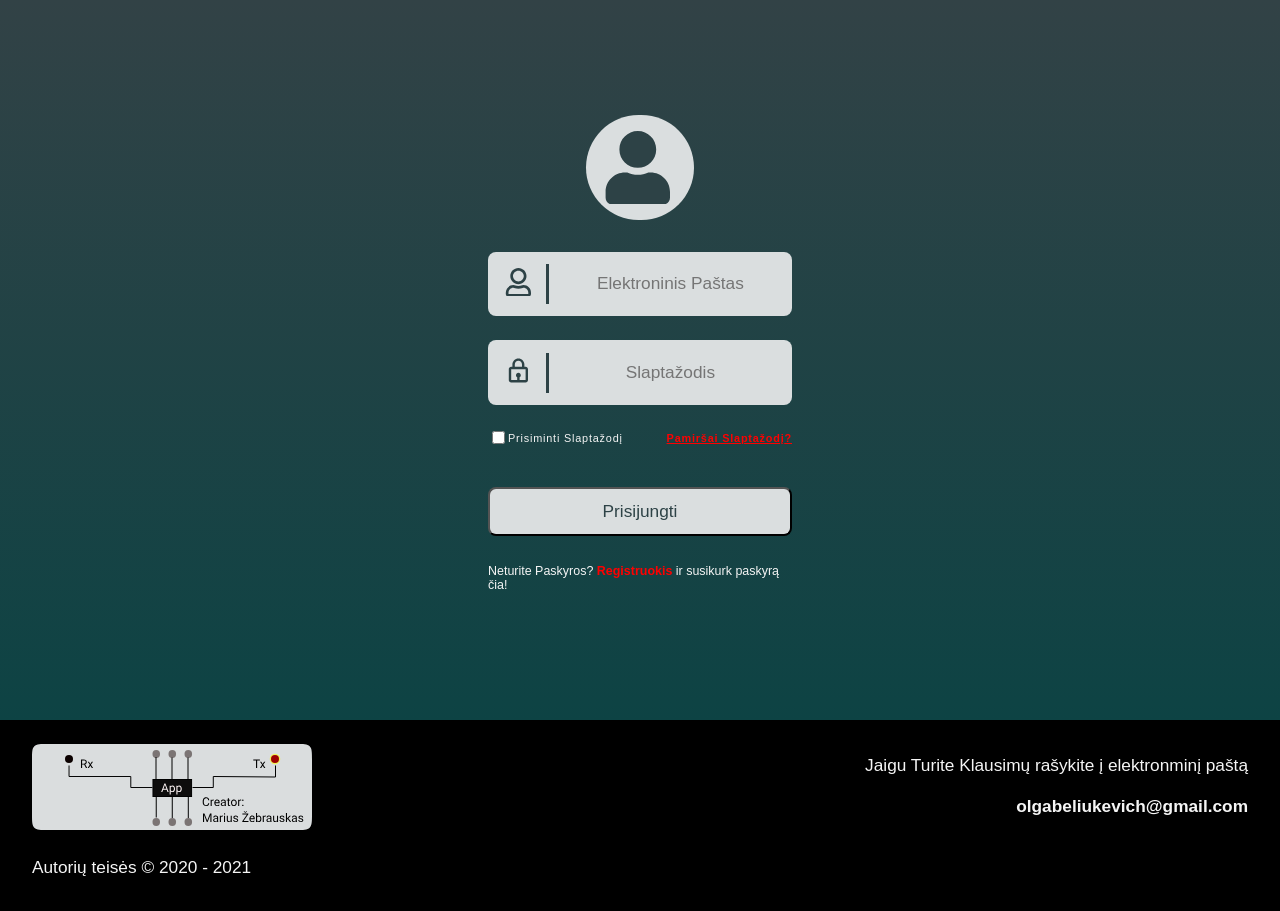
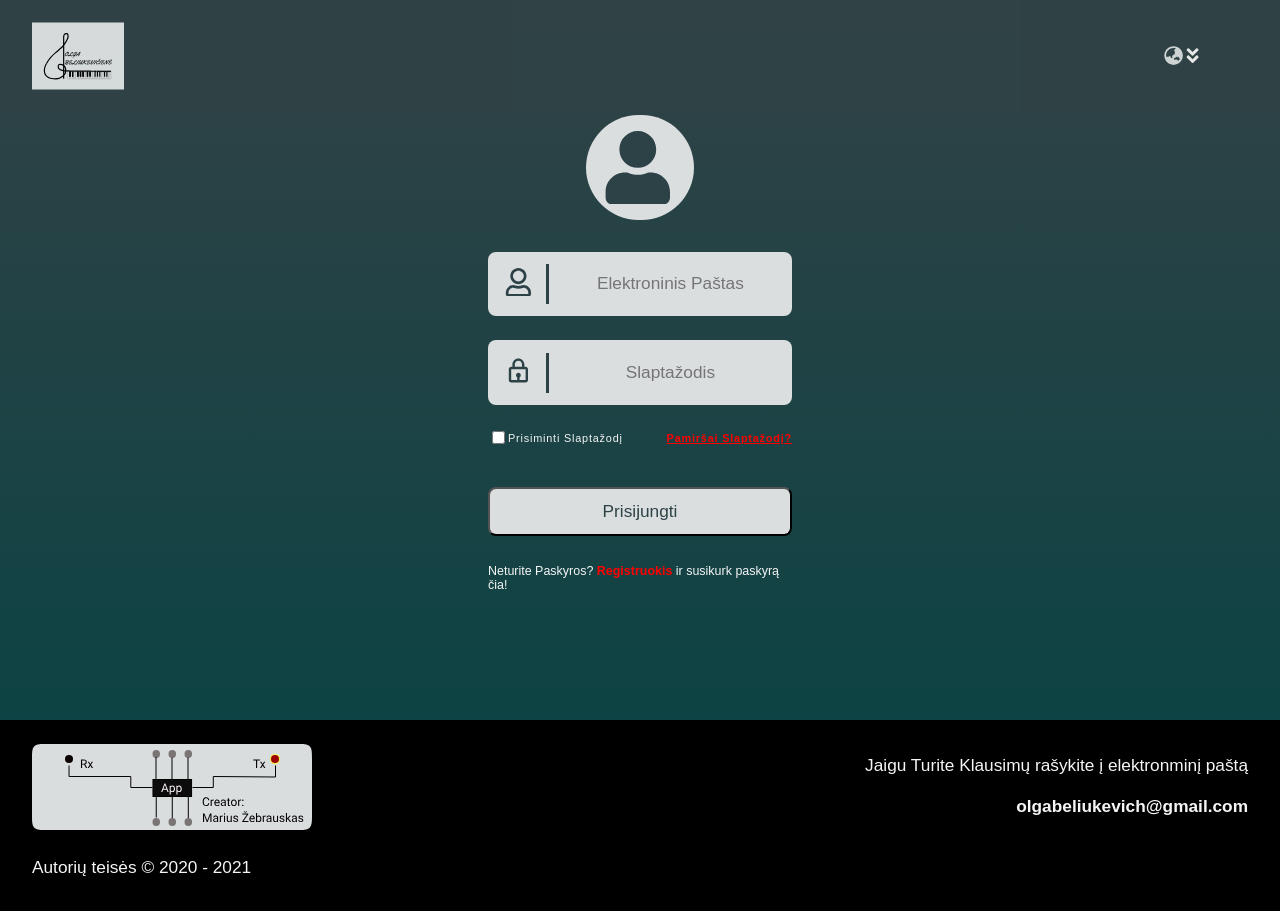
Before and after one commit to MariusZebrauskas/olga-full-stack-shop, a React (Create React App) app in the folder olga-beliukevic-main/: page /login in a window 1280 px wide. Built offline with nearby package versions, Linux system fonts and the light colour scheme; a web font is replaced by a local one.

Commit message:
menu updates

```diff
--- a/olga-beliukevic-main/src/App.js
+++ b/olga-beliukevic-main/src/App.js
@@ -101,7 +101,6 @@ function App() {
 
   return (
     <BodyWrapper>
-      {loggedIn && (
         <Menu
           pagesSetUp={pagesSetUp}
           language={language}
@@ -109,7 +108,6 @@ function App() {
           shopItems={shopItems}
           history={history}
         />
-      )}
 
       <Switch>
 
--- a/olga-beliukevic-main/src/components/Menu/Burger.js
+++ b/olga-beliukevic-main/src/components/Menu/Burger.js
@@ -8,7 +8,7 @@ const BurgerRapper = styled.div`
   justify-content: center;
   align-items: center;
   cursor: pointer;
-  margin: 0 0 0 2em;
+  margin:2em;
   @media (min-width: 768px) {
     display: none;
   }
--- a/olga-beliukevic-main/src/components/Menu/Menu.js
+++ b/olga-beliukevic-main/src/components/Menu/Menu.js
@@ -60,7 +60,7 @@ const Menu = ({ changeLanguageGlobal, language, pagesSetUp, shopItems, history }
   }, [width]);
 
   const [menuItems, setmenuItems] = useState(menuLt);
-  const { logout, contact, information, languages, home } = menuItems;
+  const { logged, contact, information, languages, home, disconected } = menuItems;
   useEffect(() => {
     if (language === 'lt') return setmenuItems(menuLt);
     if (language === 'eng') return setmenuItems(menuEng);
@@ -77,11 +77,15 @@ const Menu = ({ changeLanguageGlobal, language, pagesSetUp, shopItems, history }
     <MenuRapper>
       <Burger slideLeft={slideLeft} setOpenMenu={setOpenMenu} openMenu={openMenu} />
       <Logo onClick={() => history.push('/')} desktop='desktop' />
+      {loggedIn && (
         <Shop onClick={() => history.push('/shop')}>
           <ShoppingCart />
           <ShopItems>{shopItems.length}</ShopItems>
         </Shop>
+      )}
       <List slideMenu={slideMenu}>
+        {loggedIn && (
+          <>
             <Li upperLine desktop='desktop' onClick={() => history.push('/')}>
               <Home />
               <A href='#'>{home}</A>
@@ -92,18 +96,21 @@ const Menu = ({ changeLanguageGlobal, language, pagesSetUp, shopItems, history }
             <Li onClick={() => history.push('/info')}>
               <A href='#'>{information}</A>
             </Li>
-        <Li information onClick={openSubMenuButton}>
+
+            <Li loggedIn={loggedIn} onClick={logoutUser}>
+              <User color={loggedIn} className='color' />
+              <A className='tablet color' color={loggedIn} href='#'>
+                {loggedIn ? logged : disconected}
+              </A>
+            </Li>
+          </>
+        )}
+        <Li upperLine={loggedIn ? null : true} information onClick={openSubMenuButton}>
           <Globe />
           <A className='tablet' href='#'>
             {languages}
           </A>
           <ArrowDoubleDown />
-        </Li>
-        <Li onClick={logoutUser}>
-          <User color="true" className='color' />
-          <A className='tablet color' color="true" href='#'>
-            {logout}
-          </A>
         </Li>
         <Submenu
           language={language}
--- a/olga-beliukevic-main/src/components/Menu/objects.js
+++ b/olga-beliukevic-main/src/components/Menu/objects.js
@@ -1,5 +1,6 @@
 export const menuLt = {
-  logout: 'PRISIJUNGĘS',
+  logged: 'PRISIJUNGĘS',
+  disconected: 'ATSIJUNGĘS',
   shop: 'PARDUOTUVĖ',
   contact: 'KONTAKTAI',
   information: 'INFORMACIJA',
@@ -11,7 +12,8 @@ export const menuLt = {
 };
 
 export const menuEng = {
-  logout: ' LOGGED IN',
+  logged: ' LOGGED IN',
+  disconected: 'DISCONNECTED',
   shop: 'SHOP',
   contact: 'CONTACT',
   information: 'ABOUT',
@@ -23,7 +25,8 @@ export const menuEng = {
 };
 
 export const menuRu = {
-  logout: ' ВО ВХОДИЛ',
+  logged: ' ВО ВХОДИЛ',
+  disconected: 'ОТКЛЮЧЕНО',
   shop: 'МАГАЗИН',
   contact: 'КОНТАКТЫ',
   information: 'ИНФОРМАЦИЙ',
--- a/olga-beliukevic-main/src/components/Menu/styles.js
+++ b/olga-beliukevic-main/src/components/Menu/styles.js
@@ -83,10 +83,10 @@ export const Li = styled.li`
     transform: scale(1.2);
   }
   &:hover svg.color {
-    color: ${(props) => props.theme.colors.loggedInDangger};
+    color: ${(props) => props.loggedIn ? props.theme.colors.loggedInDangger : props.theme.colors.yellow};
   }
   &:hover a.color {
-    color: ${(props) => props.theme.colors.loggedInDangger};
+    color: ${(props) => props.loggedIn ? props.theme.colors.loggedInDangger : props.theme.colors.yellow};
   }
 
   @media (min-width: 768px) {
@@ -175,7 +175,7 @@ export const User = styled(FaUserCheck)`
 `;
 export const Home = styled(FaHome)`
   color: ${(props) => props.theme.colors.grey};
-  margin: 0rem 0.7em 0 0;
+  margin: 0rem 0.25em 0 0;
 `;
 export const ShoppingCart = styled(FiShoppingCart)`
   color: ${(props) => props.theme.colors.grey};
```
Lines whose indentation alone changed are shown as unchanged.
